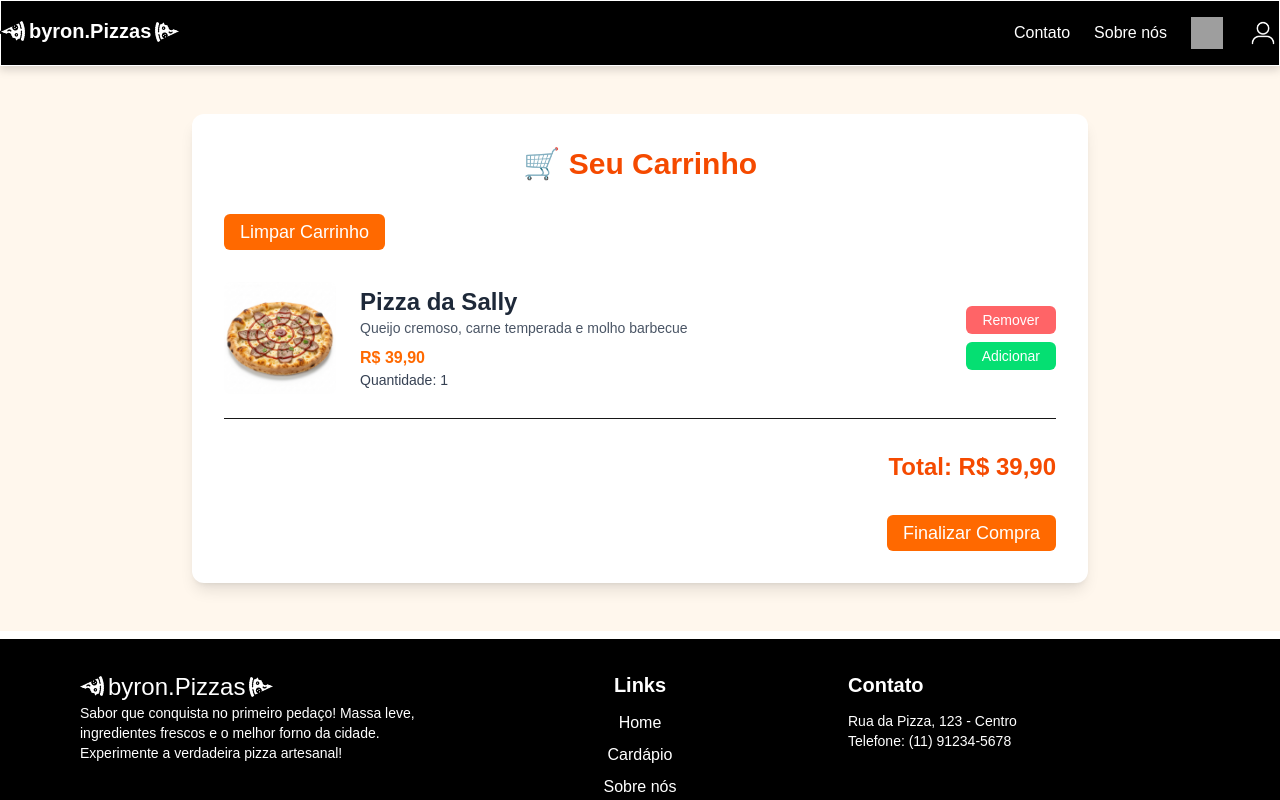
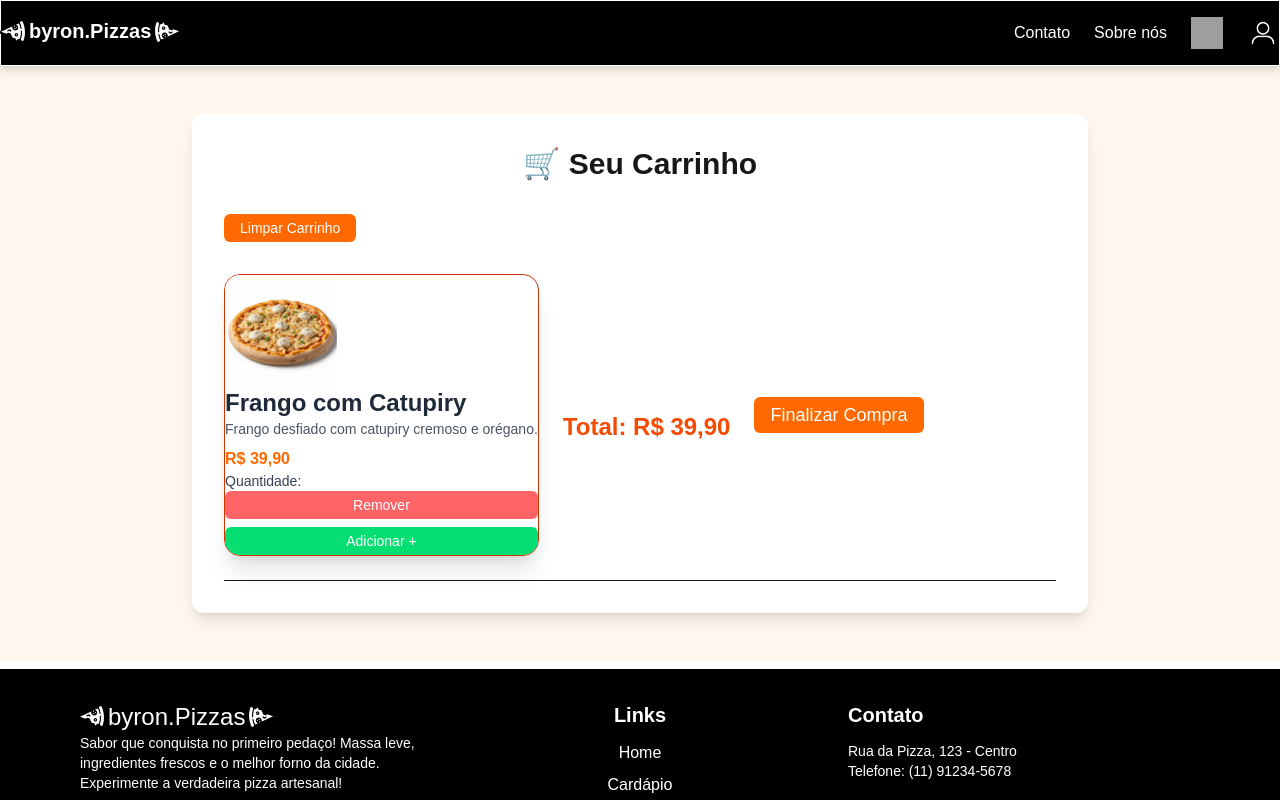
Before and after one commit to Kody-Murakami/Projeto-Final, a Next.js app in the folder my-app/: page /Carrinho in a window 1280 px wide. Shown: the top 800 px of the page. Built offline with nearby package versions, Linux system fonts and the light colour scheme; grey boxes are pictures that could not be loaded.

Commit message:
feat: cria arquivo com os dados das pizzas

```diff
--- /dev/null
+++ b/my-app/src/Data/pizzas.ts
@@ -0,0 +1,63 @@
+  export const pizzas = [
+    {
+      nome: "Frango com Catupiry",
+      descricao: "Frango desfiado com catupiry cremoso e orégano.",
+      preco: "R$ 39,90",
+      imagem: "/imagens/cardapio/frango.jpeg",
+    },
+    {
+      nome: "Calabresa",
+      descricao: "Calabresa fatiada, cebola roxa e queijo mussarela.",
+      preco: "R$ 37,90",
+      imagem: "/imagens/cardapio/calabresa1.jpeg",
+    },
+    {
+      nome: "Marguerita",
+      descricao: "Mussarela, tomate, manjericão e azeite de oliva.",
+      preco: "R$ 35,90",
+      imagem: "/imagens/cardapio/marguerita1.jpeg",
+    },
+    {
+      nome: "Quatro Queijos",
+      descricao: "Mussarela, provolone, parmesão e gorgonzola.",
+      preco: "R$ 34,90",
+      imagem: "/imagens/cardapio/4queijos1.jpeg",
+    },
+    {
+      nome: "Pizza da Sally",
+      descricao: "Queijo cremoso, carne levemente temperada e um toque especial de molho barbecue",
+      preco: "R$ 45,90",
+      imagem: "/imagens/cardapio/sally.jpeg",
+    },
+    {
+      nome: "byroniana",
+      descricao: "Muçarela especial, calabresa artesanal, tiras crocantes de bacon, toque leve de catupiry e finalizada com orégano fresco e azeite premium",
+      preco: "R$ 45,90",
+      imagem: "/imagens/cardapio/byroniana.jpeg",
+    },
+    {
+      nome: "Pizza do Kody",
+      descricao: "Queijo, fatias de salmão defumado, cream cheese, cebolinha e um toque de shoyu.",
+      preco: "R$ 45,90",
+      imagem: "/imagens/cardapio/japonesa2.jpeg",
+    },
+
+    {
+      nome: "Chororango",
+      descricao: "A combinação do amargo sutil do chocolate com a doçura e acidez dos morangos cria um equilíbrio perfeito, tornando cada mordida uma experiência deliciosa.",
+      preco: "R$ 38,90",
+      imagem: "/imagens/cardapio/doce1.jpeg",
+    },
+    {
+      nome: "Banana",
+      descricao: "A combinação da banana macia com a crocância da massa e o toque doce do chocolate é simplesmente irresistível.",
+      preco: "R$ 35,90",
+      imagem: "/imagens/cardapio/doce3.jpeg",
+    },
+    {
+      nome: "Choco branco",
+      descricao: "Raspas de chocolate branco, merengues pequenos e até mesmo morangos banhados em chocolate branco, criando uma textura e um sabor suaves e luxuosos.",
+      preco: "R$ 39,90",
+      imagem: "/imagens/cardapio/doce2.jpeg",
+    },
+];
--- a/my-app/src/app/Cardapio/page.tsx
+++ b/my-app/src/app/Cardapio/page.tsx
@@ -3,82 +3,18 @@
 import Image from 'next/image' // Se estiver usando Next.js
 // Remova se for React puro
 import Link from 'next/link'
+import { pizzas } from '../../Data/pizzas';
 
 export default function Cardapio() {
-  const pizzas_tradicionais = [
-    {
-      nome: "Frango com Catupiry",
-      descricao: "Frango desfiado com catupiry cremoso e orégano.",
-      preco: "R$ 39,90",
-      imagem: "/imagens/cardapio/frango.jpeg",
-    },
-    {
-      nome: "Calabresa",
-      descricao: "Calabresa fatiada, cebola roxa e queijo mussarela.",
-      preco: "R$ 37,90",
-      imagem: "/imagens/cardapio/calabresa1.jpeg",
-    },
-    {
-      nome: "Marguerita",
-      descricao: "Mussarela, tomate, manjericão e azeite de oliva.",
-      preco: "R$ 35,90",
-      imagem: "/imagens/cardapio/marguerita1.jpeg",
-    },
-    {
-      nome: "Quatro Queijos",
-      descricao: "Mussarela, provolone, parmesão e gorgonzola.",
-      preco: "R$ 34,90",
-      imagem: "/imagens/cardapio/4queijos1.jpeg",
-    },
-  ];
-const pizzas_especiais = [
-    {
-      nome: "Pizza da Sally",
-      descricao: "Queijo cremoso, carne levemente temperada e um toque especial de molho barbecue",
-      preco: "R$ 45,90",
-      imagem: "/imagens/cardapio/sally.jpeg",
-    },
-    {
-      nome: "byroniana",
-      descricao: "Muçarela especial, calabresa artesanal, tiras crocantes de bacon, toque leve de catupiry e finalizada com orégano fresco e azeite premium",
-      preco: "R$ 45,90",
-      imagem: "/imagens/cardapio/byroniana.jpeg",
-    },
-    {
-      nome: "Pizza do Kody",
-      descricao: "Queijo, fatias de salmão defumado, cream cheese, cebolinha e um toque de shoyu.",
-      preco: "R$ 45,90",
-      imagem: "/imagens/cardapio/japonesa2.jpeg",
-    },
-];
-const pizzas_doces = [
-    {
-      nome: "Chororango",
-      descricao: "A combinação do amargo sutil do chocolate com a doçura e acidez dos morangos cria um equilíbrio perfeito, tornando cada mordida uma experiência deliciosa.",
-      preco: "R$ 38,90",
-      imagem: "/imagens/cardapio/doce1.jpeg",
-    },
-    {
-      nome: "Banana",
-      descricao: "A combinação da banana macia com a crocância da massa e o toque doce do chocolate é simplesmente irresistível.",
-      preco: "R$ 35,90",
-      imagem: "/imagens/cardapio/doce3.jpeg",
-    },
-    {
-      nome: "Choco branco",
-      descricao: "Raspas de chocolate branco, merengues pequenos e até mesmo morangos banhados em chocolate branco, criando uma textura e um sabor suaves e luxuosos.",
-      preco: "R$ 39,90",
-      imagem: "/imagens/cardapio/doce2.jpeg",
-    },
-];
 
   return (
     <main className="bg-orange-50 text-orange-600 font-bold min-h-screen py-12 px-4">
       <h1 className="text-4xl font-bold text-center mb-12">Nosso Cardápio</h1>
+
       <h2 className="text-2xl font-bold text-center mb-12">Pizzas Tradicionais</h2>
 
       <div className="grid gap-10 sm:grid-cols-2 lg:grid-cols-3 xl:grid-cols-4 max-w-7xl mx-auto">
-        {pizzas_tradicionais.map((pizza, index) => (
+        {pizzas.slice(0,4).map((pizza, index) => (
           <div
             key={index}
             className="bg-white text-black rounded-2xl overflow-hidden shadow-xl hover:scale-105 transition-transform duration-300 border border-orange-700"
@@ -100,7 +36,7 @@ const pizzas_doces = [
       <h2 className="text-2xl font-bold text-center mb-12 mt-12">Pizzas Especiais</h2>
 
       <div className="grid gap-10 sm:grid-cols-2 lg:grid-cols-3 xl:grid-cols-4 max-w-7xl mx-auto">
-        {pizzas_especiais.map((pizza, index) => (
+        {pizzas.slice(4,7).map((pizza, index) => (
           <div
             key={index}
             className="bg-white text-black rounded-2xl overflow-hidden shadow-xl hover:scale-105 transition-transform duration-300 border border-orange-700"
@@ -122,7 +58,7 @@ const pizzas_doces = [
       <h2 className="text-2xl font-bold text-center mb-12 mt-12">Pizzas Doces</h2>
 
       <div className="grid gap-10 sm:grid-cols-2 lg:grid-cols-3 xl:grid-cols-4 max-w-7xl mx-auto">
-        {pizzas_doces.map((pizza, index) => (
+        {pizzas.slice(7,10).map((pizza, index) => (
           <div
             key={index}
             className="bg-white text-black rounded-2xl overflow-hidden shadow-xl hover:scale-105 transition-transform duration-300 border border-orange-700"
--- a/my-app/src/app/Carrinho/page.tsx
+++ b/my-app/src/app/Carrinho/page.tsx
@@ -1,22 +1,30 @@
 'use client';
+
+import { pizzas } from "@/Data/pizzas";
+
 export default function Carrinho() {
     return (
         <section className="bg-orange-50 py-12 px-6">
             <div className="max-w-4xl mx-auto bg-white shadow-lg rounded-xl p-8 space-y-8">
-                <h2 className="text-3xl font-bold text-orange-600 text-center">🛒 Seu Carrinho</h2>
+                <h2 className="text-3xl font-bold text-orange-00 text-center">🛒 Seu Carrinho</h2>
 
-                <button className="bg-orange-500 hover:bg-orange-700 text-white rounded-md px-4 py-1 text-lg">
+                <button className="bg-orange-500 hover:bg-orange-700 text-white rounded-md px-4 py-1 text-sm">
                     Limpar Carrinho
                 </button>
 
                 <div className="flex flex-col md:flex-row items-center gap-6 border-b pb-6">
-                    <img src="./imagens/cardapio/sally.jpeg" alt="Pizza da Sally" className="w-28 h-28 rounded-lg object-cover" />
+                    {pizzas.slice(0, 1).map((pizza, index) => (
+                        <div
+                        key={index}
+                        className="bg-white text-black rounded-2xl overflow-hidden shadow-xl hover:scale-105 transition-transform duration-300 border border-orange-700"
+                        >
+                            <img src={pizza.imagem} alt={pizza.nome} className="w-28 h-28 rounded-lg object-cover" />
 
                             <div className="flex-1">
-                        <h3 className="text-2xl font-semibold text-gray-800">Pizza da Sally</h3>
-                        <p className="text-sm text-gray-600">Queijo cremoso, carne temperada e molho barbecue</p>
-                        <p className="text-orange-500 font-bold mt-2">R$ 39,90</p>
-                        <p className="text-sm text-gray-700">Quantidade: 1</p>
+                                <h3 className="text-2xl font-semibold text-gray-800">{pizza.nome}</h3>
+                                <p className="text-sm text-gray-600">{pizza.descricao}</p>
+                                <p className="text-orange-500 font-bold mt-2">{pizza.preco}</p>
+                                <p className="text-sm text-gray-700">Quantidade: </p>
                             </div>
 
                             <div className="flex flex-col gap-2">
@@ -24,11 +32,11 @@ export default function Carrinho() {
                                     Remover
                                 </button>
                                 <button className="bg-green-400 hover:bg-green-500 text-white rounded-md px-4 py-1 text-sm">
-                            Adicionar
+                                    Adicionar +
                                 </button>
                             </div>
                         </div>
-
+                    ))}
                     <div className="text-right font-bold text-2xl text-orange-600 mt-6">
                         Total: R$ 39,90
                     </div>
@@ -38,8 +46,9 @@ export default function Carrinho() {
                         Finalizar Compra
                         </button>
                     </div>
-
+                </div>
             </div>
         </section>
+
     );
 }
```
Lines whose indentation alone changed are shown as unchanged.
